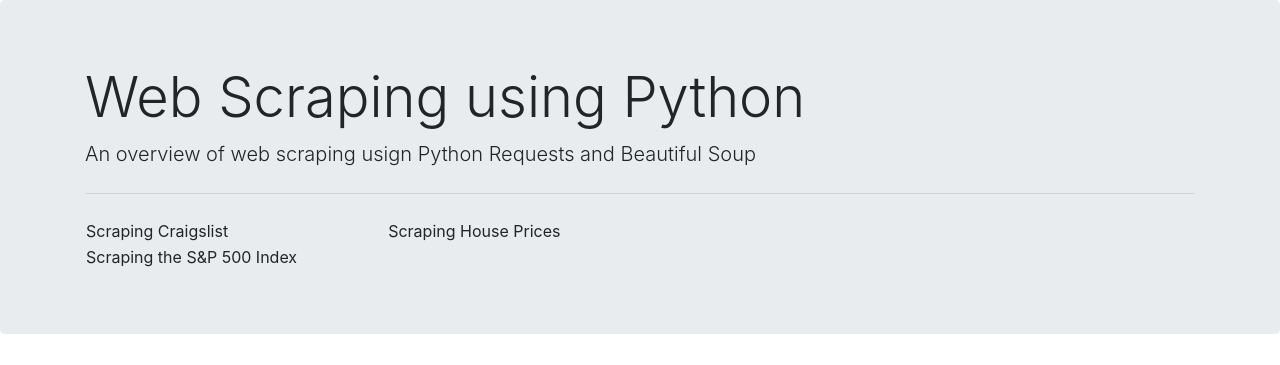
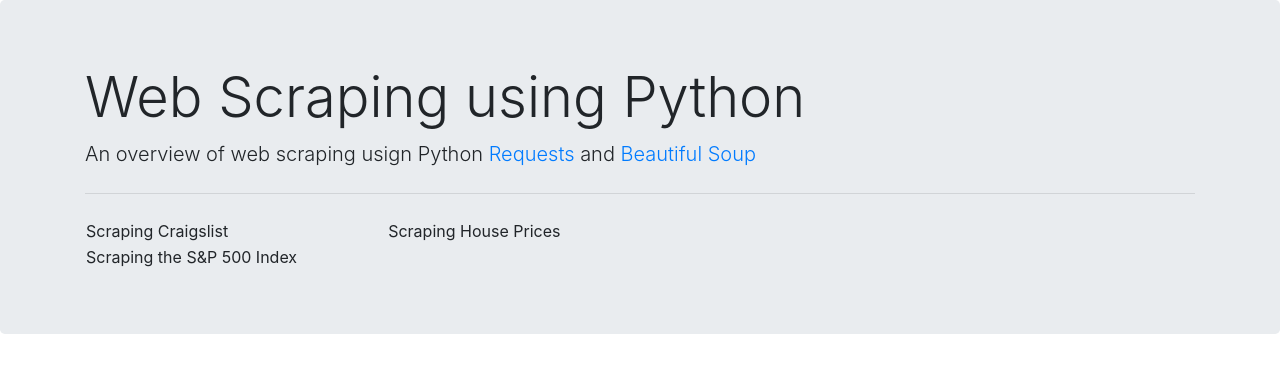
Before and after one commit to thiteixeira/network_blog, a Flask app: page /spider in a window 1280 px wide. Shown: the part 66-431 px from the top of the page. Run offline with Flask 2, Linux system fonts and the light colour scheme; some libraries are stand-ins or nearby versions.

Commit message:
Update web-scraping.html

```diff
--- a/templates/web-scraping.html
+++ b/templates/web-scraping.html
@@ -5,7 +5,8 @@
 {% endblock %}
 
 {% block jumbo %}
-    <p class="lead"> An overview of web scraping usign Python Requests and Beautiful Soup</p>
+    <p class="lead"> An overview of web scraping usign Python <a href="http://docs.python-requests.org/en/master/">Requests</a>
+        and <a href="https://www.crummy.com/software/BeautifulSoup/">Beautiful Soup</a></p>
     <hr class="my-4">
     <table style="width:50%">
         <tr>
```
